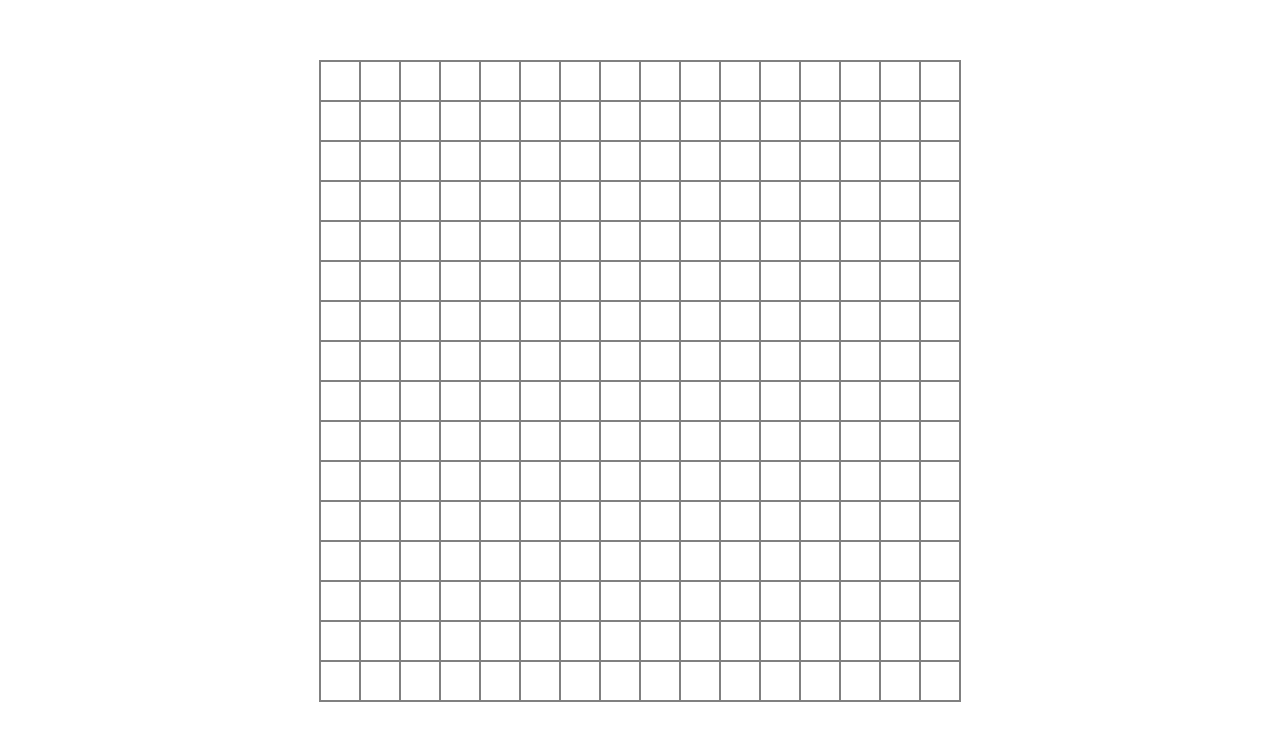
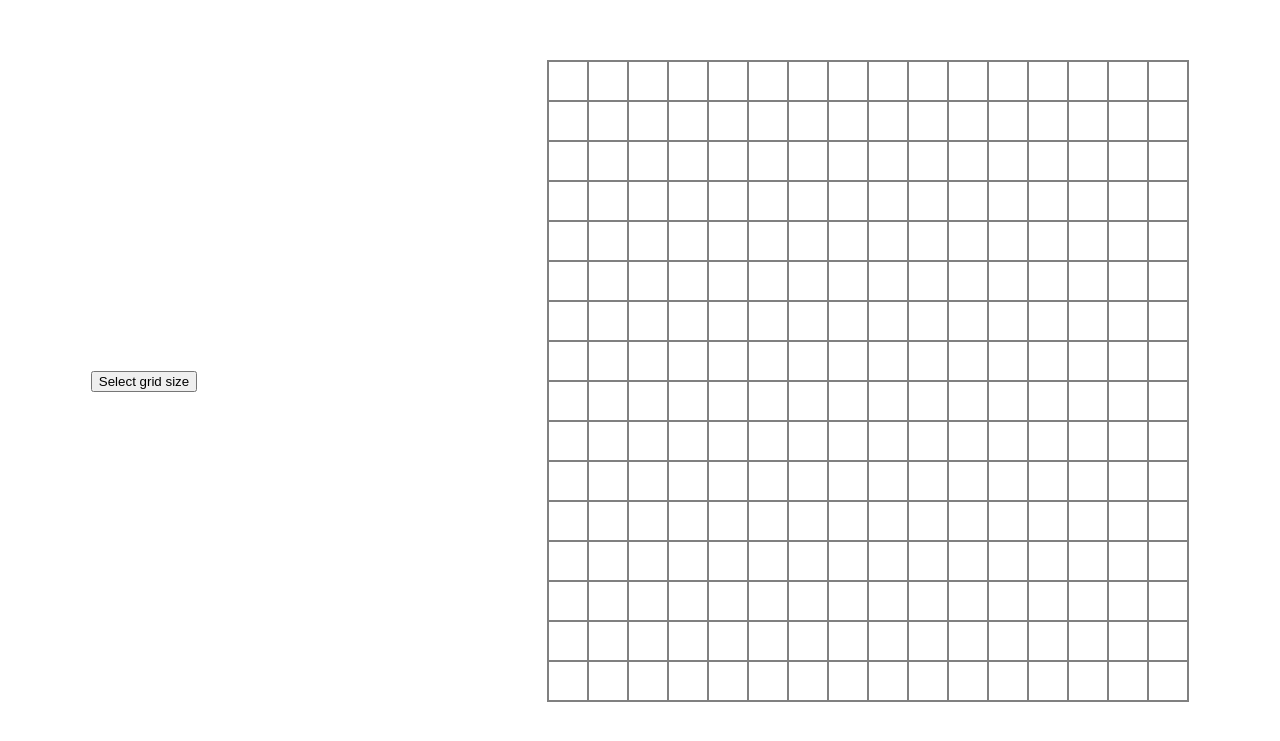
Before and after one commit to aneha15/etch-a-sketch, a plain HTML site: page index.html in a window 1280 px wide. Shown: the part 119-860 px from the top of the page. Drawn offline with Linux system fonts and the light colour scheme.

Commit message:
Select size of grid

```diff
--- a/index.html
+++ b/index.html
@@ -9,6 +9,7 @@
 </head>
 <body>
     <div class="container">
+        <button class="size">Select grid size</button>
         <div class="grid"></div>
     </div>
 </body>
--- a/style.css
+++ b/style.css
@@ -9,6 +9,7 @@ body {
     justify-content: center;
     align-items: center;
       height: 1000px;
+      gap: 350px;
 }
 
 .grid {
```
